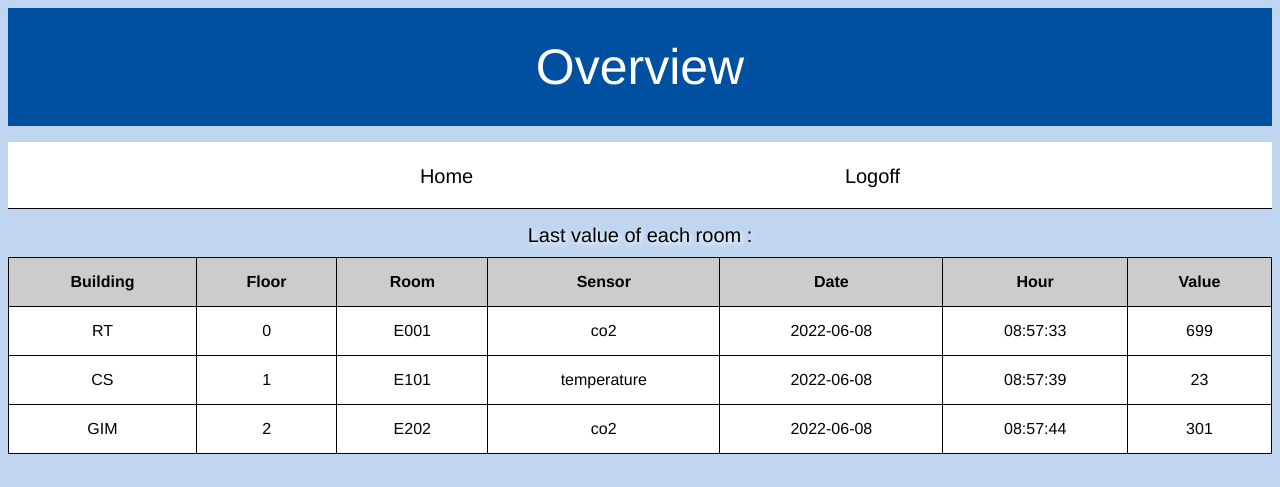
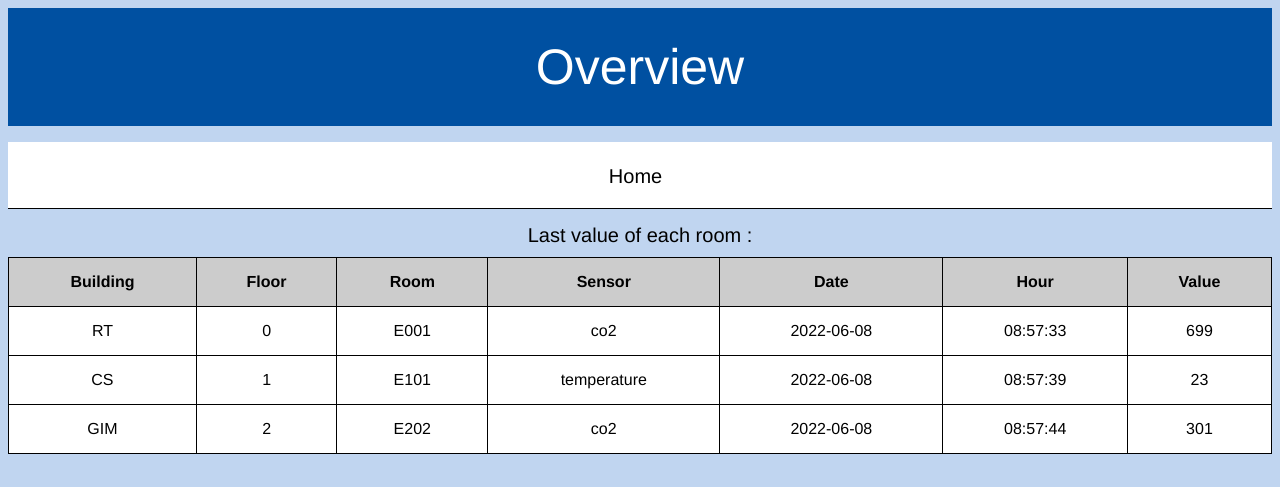
Before and after one commit to TheToto318/IoT_stack, a PHP site: page /consultation.php in a window 1280 px wide. Shown: the top 487 px of the page. Run offline with PHP 8.4, Linux system fonts and the light colour scheme; data comes from the database, SQL or seed files in the repository.

Commit message:
Overview finished

```diff
--- a/Web/consultation.php
+++ b/Web/consultation.php
@@ -11,7 +11,6 @@
     <nav>
         <ul>
             <li><a href="../">Home</a></li>
-            <li><a href="deconnexion_gestion.php">Logoff</a></li>
         </ul>
     </nav>
 
--- a/Web/style/styleConsul.css
+++ b/Web/style/styleConsul.css
@@ -22,7 +22,6 @@ body {
 	font-size : 20px;
 	text-align : center;
 	margin-bottom : 10px;
-	text-shadow: 2px 2px 5px white;
 
 }
 
@@ -58,7 +57,7 @@ nav {
 a {
 
 	text-decoration : none;
-	margin-left : 15%;
+	margin-left : 11%;
 	margin-right : 15%;
 	font-size : 20px;
 	color : black;
@@ -75,7 +74,6 @@ a:hover {
 table {
 
 	width : 100%;
-	shadow: 10px 5px 5px red;
 
 }
 
```
